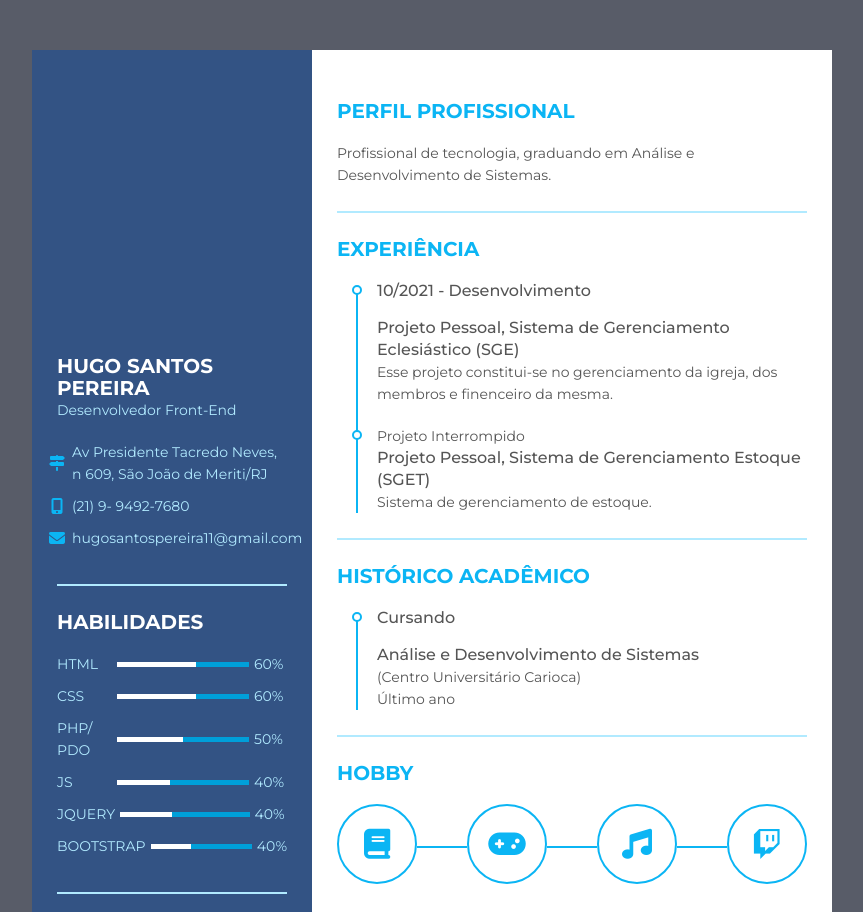
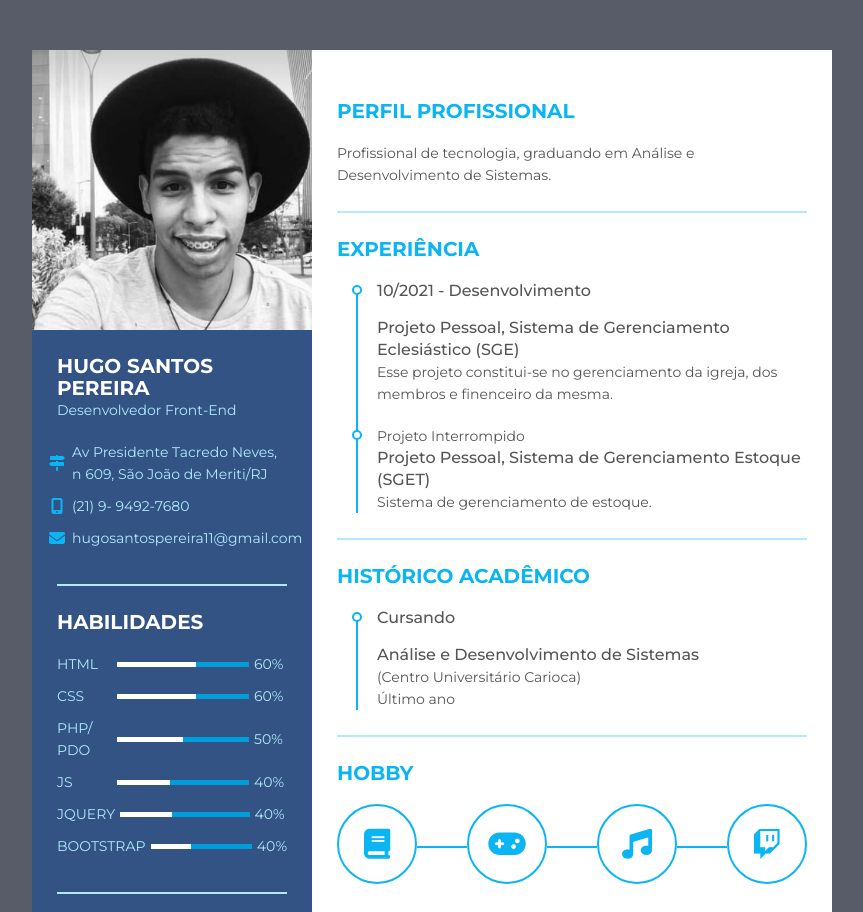
Before and after one commit to HugoSantosp/curriculo, a plain HTML site: page index.html in a window 1280 px wide. Shown: the top 912 px of the page, without its empty margins (208-1071 px from the left). Drawn offline with nearby package versions, Linux system fonts and the light colour scheme.

Commit message:
Update index.html

```diff
--- a/index.html
+++ b/index.html
@@ -17,7 +17,7 @@
 <div class="resume">
    <div class="resume_left">
      <div class="resume_profile">
-
+       <img src="foto.jpg" alt="profile_pic">
      </div>
      <div class="resume_content">
        <div class="resume_item resume_info">
```
